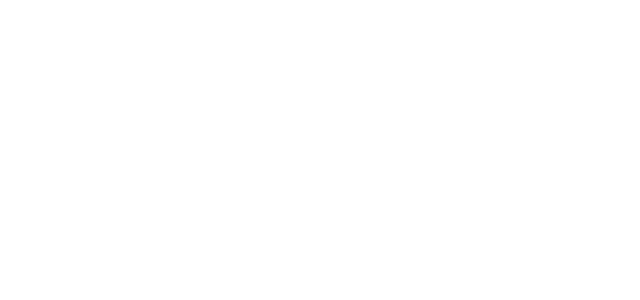
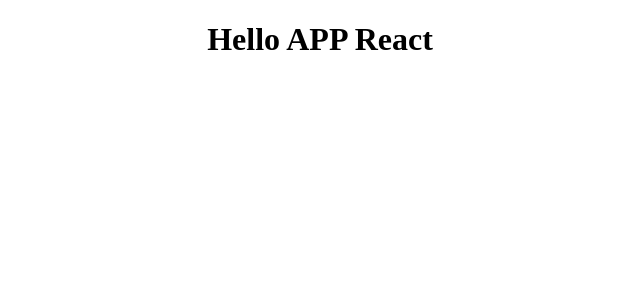
Before and after one commit to yasmimdemelo/ui-pern-stack, a JavaScript app in the folder ui/: page / in a window 1280 px wide. Shown: the top 300 px of the page, without its empty margins (320-960 px from the left). Built offline with nearby package versions, Linux system fonts and the light colour scheme.

Commit message:
feat: add assets/styles folders and style.css file; add content in the style.css and import the path the style.css in the index.js

```diff
--- a/ui/src/App.js
+++ b/ui/src/App.js
@@ -1,6 +1,7 @@
 function App() {
   return (
     <div className="App">
+      <h1>Hello APP React</h1>
       {/* Will components here */}
     </div>
   );
--- /dev/null
+++ b/ui/src/assets/styles/style.css
@@ -0,0 +1,11 @@
+* {
+    box-sizing: border-box;
+}
+
+body {
+    margin: o;
+}
+
+.App {
+    text-align: center;
+}
--- a/ui/src/index.js
+++ b/ui/src/index.js
@@ -2,6 +2,8 @@
 ////createRoot é uma função js que vai receber quem é o elemento raiz "rootelement".
 ////rootelement armazena o valor encontrado na root, para usar no createRoot.
 import { createRoot} from 'react-dom/client';
+
+import "./assets/styles/style.css"
 
 //Aqui vamos importar o App.js, que contem a função App( ) com os componentes.
 import App from "./App"
```
